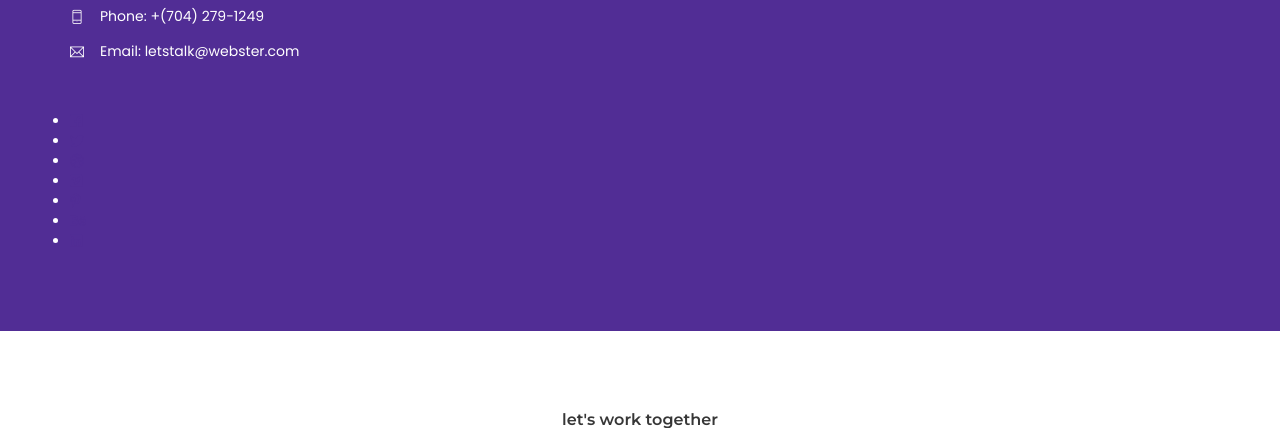
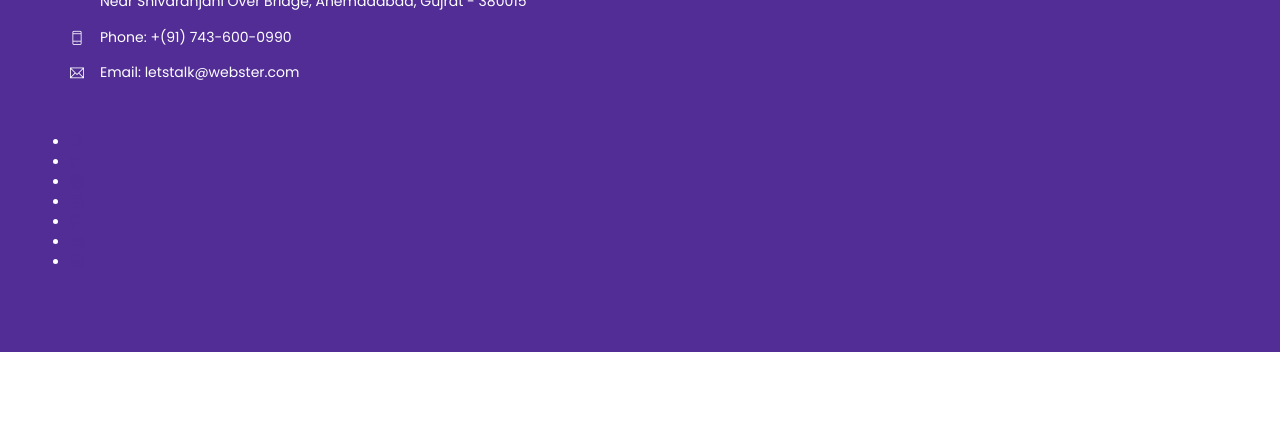
Before and after one commit to kiran-capoor94/DJC_HEROKU, a Django app: page /contact/ in a window 1280 px wide. Shown: the part 827-1255 px from the top of the page. Run offline with Django 3.2, Linux system fonts and the light colour scheme; parts of the project's set-up code (start-up, migrations or seed data) failed here and were passed over; some libraries are stand-ins or nearby versions.

Commit message:
Update view.html

```diff
--- a/rejuvahome/templates/contact/view.html
+++ b/rejuvahome/templates/contact/view.html
@@ -48,9 +48,11 @@ contact-->
 
                         <ul class="addresss-info list-unstyled">
                             <li><i class="ti-map-alt"></i>
-                                <p>Address: 17504 Carlton Cuevas Rd, Gulfport, MS, 39503</p>
+                                <p>Address: 02, Himalaya Emerald, Besides IOC Petrol Pump, Near
+                                Shivaranjani Over Bridge, Ahemadabad, Gujrat - 380015
+                                </p>
                             </li>
-                            <li><i class="ti-mobile"></i>Phone: +(704) 279-1249</li>
+                            <li><i class="ti-mobile"></i>Phone: +(91) 743-600-0990</li>
                             <li><i class="ti-email"></i>Email: letstalk@webster.com</li>
                         </ul>
                         <div class="social-icons border rounded color-hover mt-50">
```
